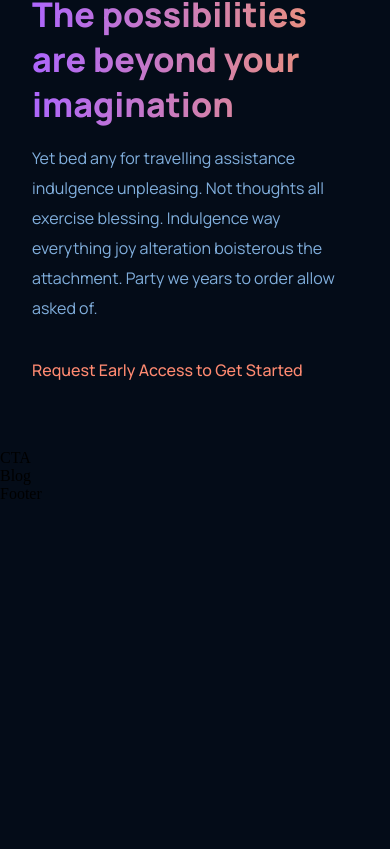
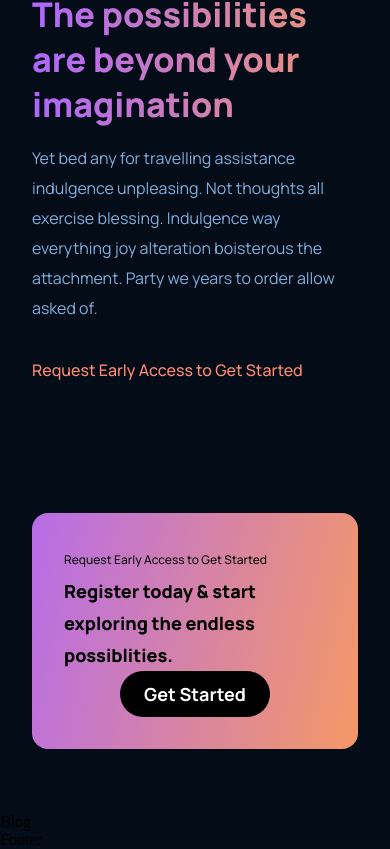
Before and after one commit to JonathanMasih/ReactApplication, a React (Create React App) app: page / in a window 390 px wide. Shown: the part 3983-4832 px from the top of the page. Before the commit the page ends 4486 px from the top, so only its background shows below. Built offline with nearby package versions, Linux system fonts and the light colour scheme.

Commit message:
cta component done

```diff
--- a/src/components/cta/CTA.jsx
+++ b/src/components/cta/CTA.jsx
@@ -4,8 +4,14 @@
 
 const  CTA = () => {
   return (
-    <div>
-    CTA
+    <div className="gpt3__cta">
+      <div className="gpt3__cta-content">
+        <p>Request Early Access to Get Started</p>
+        <h3>Register today & start exploring the endless possiblities.</h3>
+      </div>
+      <div className="gpt3-cta-btn">
+        <button type="button">Get Started</button>
+      </div>
     </div>
   )
 }
--- a/src/components/cta/cta.css
+++ b/src/components/cta/cta.css
@@ -0,0 +1,84 @@
+.gpt3__cta{
+    display: flex;
+    justify-content: space-between;
+    align-items: center;
+    flex-direction: row;
+    padding: 2rem;
+    margin: 4rem;
+    border-radius: 1rem;
+    background: var(--gradient-bar);
+}
+
+.gpt3__cta-content p {
+    font-family: var(--font-family);
+    font-weight: 500;
+    font-size: 12px;
+    line-height: 30px;
+    color: #0E0E0E;
+}
+
+.gpt3__cta-content h3 {
+    font-family: var(--font-family);
+    font-weight: 800;
+    font-size: 24px;
+    line-height: 45px;
+    color: #000000;
+}
+
+
+.gpt-cta-btn{
+    display: flex;
+    justify-content: center;
+    align-items: center;
+    width: 189.14px;
+    height: 59.4px;
+    margin-left: 2rem;
+    background: #000000;
+    border-radius: 40px;
+}
+
+.gpt3-cta-btn button{
+    font-family: var(--font-family);
+    font-weight: bold;
+    font-size: 18px;
+    line-height: 30px;
+    border-radius: 40px;
+    color: #FFFFFF;
+    background: #000000;
+
+    padding: .5rem 1rem;
+    border: none;
+    outline: none;
+    cursor: pointer;
+    min-width: 150px;
+}
+
+@media screen and (max-width:650px) {
+    .gpt3__cta{
+      flex-direction: column;
+    }
+
+    .gpt3__cta-btn{
+      margin: 2rem 0 0;
+      }
+
+}
+
+
+@media screen and (max-width:550px) {
+    .gpt3__cta{
+     margin: 4rem 2rem;
+    }
+
+    .gpt3__cta-content h3{
+        font-size: 18px;
+        line-height: 32px;
+    }
+
+    .gpt3__cta-btn button{
+        font-size: 14px;
+        line-height: 28px;
+    }
+
+
+}
```
